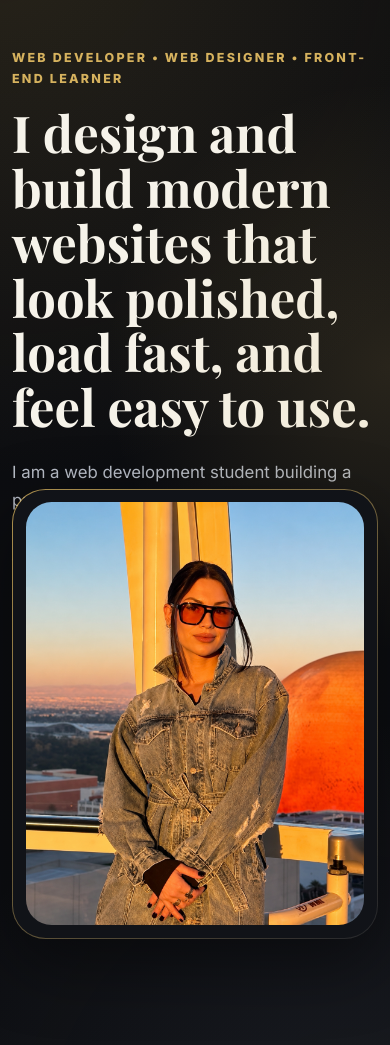
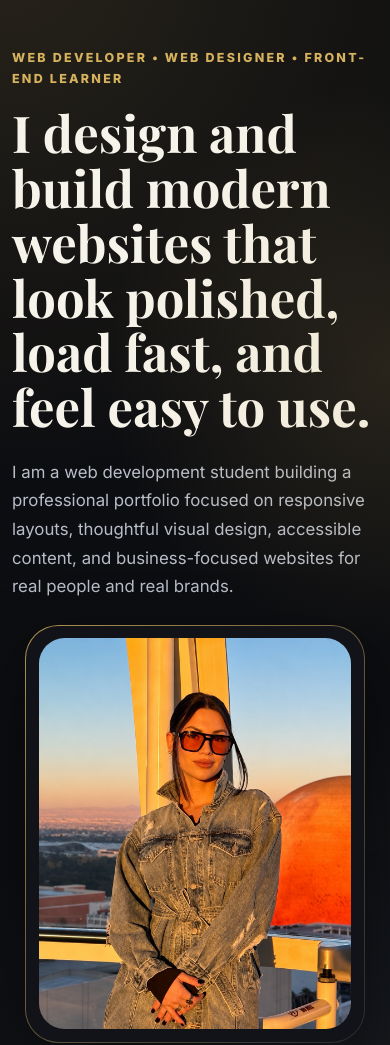
Before and after one commit to dreamwallsstudioca/viktoriia-prisna-final-portfolio, a plain HTML site: page viktoriia-prisna-final-portfolio/final/index.html in a window 390 px wide. Shown: the part 65-1110 px from the top of the page. Drawn offline with nearby package versions, Linux system fonts and the light colour scheme.

Commit message:
Update styles.css

```diff
--- a/viktoriia-prisna-final-portfolio/final/css/styles.css
+++ b/viktoriia-prisna-final-portfolio/final/css/styles.css
@@ -557,6 +557,27 @@ legend {
 .project-body .btn-ghost {
   margin-top: 1.5rem;
 }
+.hero-mobile-photo {
+  margin-top: 2rem;
+  margin-bottom: 2rem;
+}
+
+.hero-mobile-photo .portrait-card {
+  max-width: 360px;
+  margin-inline: auto;
+  transform: none;
+}
+
+@media (max-width: 767.98px) {
+  .hero-mobile-photo {
+    margin-top: 1.5rem;
+    margin-bottom: 2rem;
+  }
+
+  .hero-mobile-photo .portrait-card {
+    max-width: 340px;
+  }
+}
 /* Responsive design */
 @media (max-width: 991.98px) {
   .hero-section {
```
